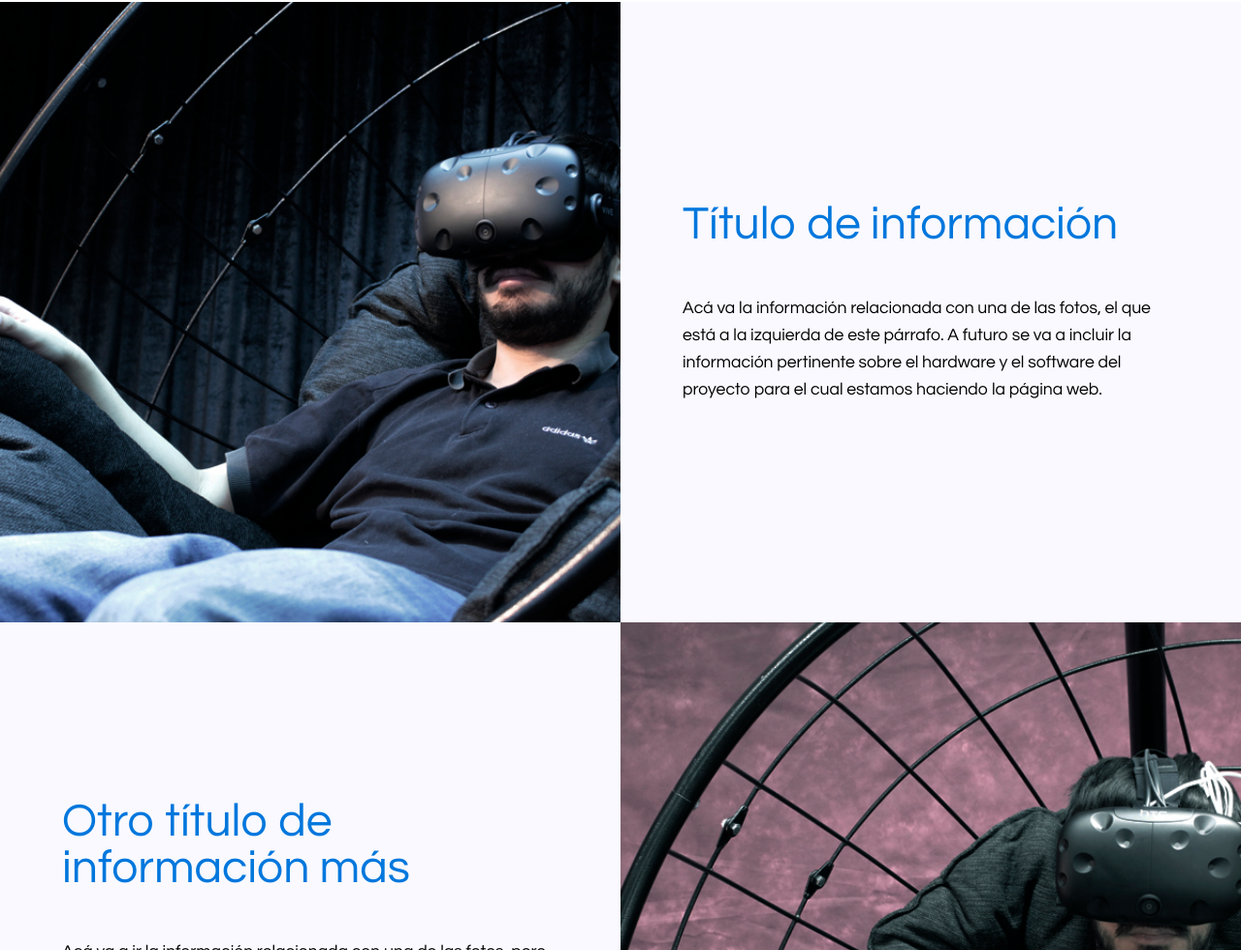
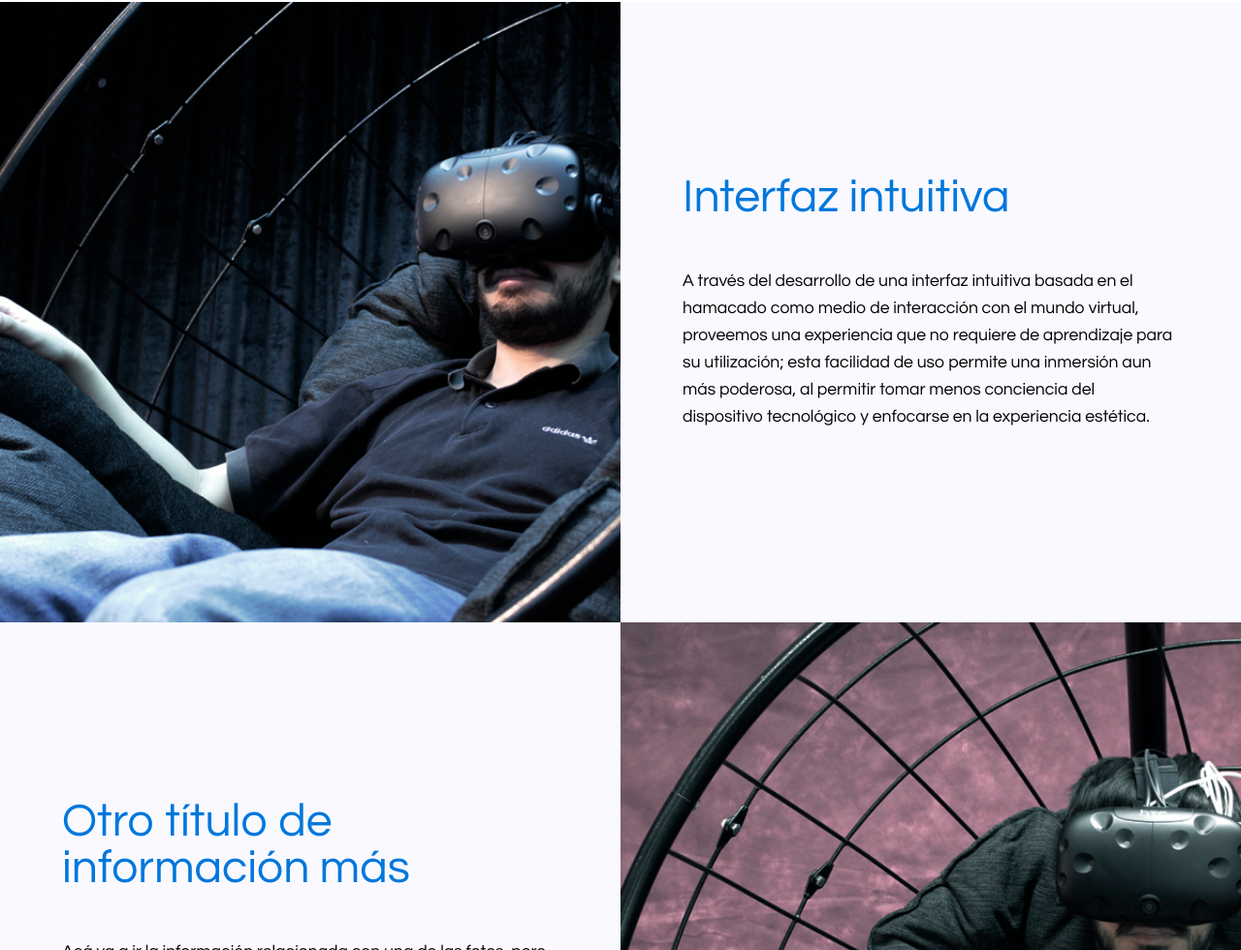
Before and after one commit to ExperienciaOK/eoktest.github.io, a plain HTML site: page index.html in a window 1280 px wide. Shown: the part 2398-3378 px from the top of the page at 97% size. Drawn offline with Linux system fonts and the light colour scheme.

Commit message:
Update index.html

```diff
--- a/index.html
+++ b/index.html
@@ -60,8 +60,8 @@
 				<div class="grillaCuadros__item">
 					<div class="grillaCuadros__cuadro grillaCuadros__foto grillaCuadros__img1 grillaCuadros__izq"></div>
 					<div class="grillaCuadros__cuadro grillaCuadros__texto grillaCuadros__der">
-						<h2>Título de información</h2>
-						<p class="parrafo">Acá va la información relacionada con una de las fotos, el que está a la izquierda de este párrafo. A futuro se va a incluir la información pertinente sobre el hardware y el software del proyecto para el cual estamos haciendo la página web.</p>
+						<h2>Interfaz intuitiva</h2>
+						<p class="parrafo">A través del desarrollo de una interfaz intuitiva basada en el hamacado como medio de interacción con el mundo virtual, proveemos una experiencia que no requiere de aprendizaje para su utilización; esta facilidad de uso permite una inmersión aun más poderosa, al permitir tomar menos conciencia del dispositivo tecnológico y enfocarse en la experiencia estética.</p>
 					</div>
 				</div>
 				<div class="grillaCuadros__item">
```
